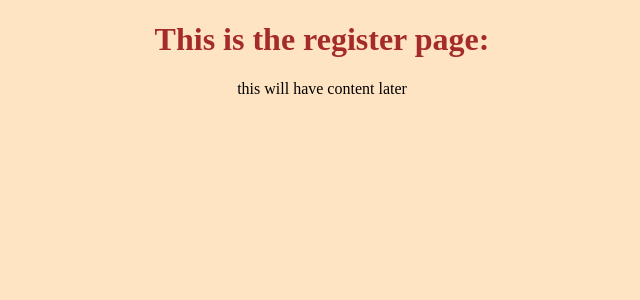
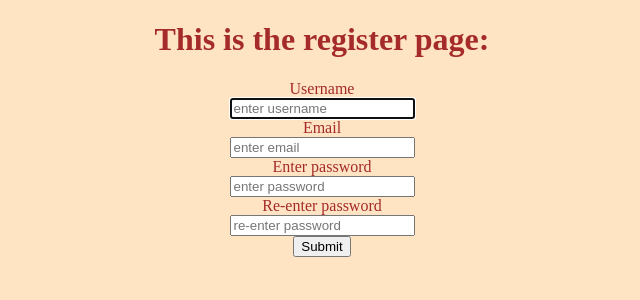
Before and after one commit to Starianne/MusicChatApp, a Django app: page /account/register/ in a window 1280 px wide. Shown: the part 34-334 px from the top of the page, without its empty margins (318-958 px from the left). Run offline with Django 5.2, Linux system fonts and the light colour scheme.

Commit message:
Set up login+register but email isnt getting saved, and spotify api doesnt like the redirect uri

```diff
--- /dev/null
+++ b/account/forms.py
@@ -0,0 +1,13 @@
+from django.contrib.auth.forms import UserCreationForm
+from django import forms
+from django.contrib.auth.models import User
+
+class CreateUserForm(UserCreationForm): #inherits usercreationform
+    username = forms.CharField(widget=forms.TextInput(attrs={"class":"input", "type":"text", "placeholder":"enter username"}), label="Username")
+    email = forms.EmailField(widget=forms.EmailInput(attrs={"class":"input", "type":"email", "placeholder":"enter email"}), label = "Email")
+    password1 = forms.CharField(widget=forms.PasswordInput(attrs={"class":"input", "type":"password", "placeholder":"enter password"}), label = "Enter password")
+    password2 = forms.CharField(widget=forms.PasswordInput(attrs={"class":"input", "type":"password", "placeholder":"re-enter password"}), label="Re-enter password")
+
+class Meta:
+    model = User
+    fields = ["username", "email", "password1", "password2"]
--- a/account/templates/account/register.html
+++ b/account/templates/account/register.html
@@ -6,5 +6,30 @@
 
 {% block content %}
     <h1> This is the register page:</h1>
-    <p> this will have content later</p>
+    <form method='POST' action="">
+        {% csrf_token %}
+    <div class='container'>
+        <div class='field'>
+            {{ form.username.label }}
+            <br>
+            {{ form.username }}
+        </div>
+        <div class='field'>
+            {{ form.email.label }}
+            <br>
+            {{ form.email }}
+        </div>
+        <div class='field'>
+            {{ form.password1.label }}
+            <br>
+            {{ form.password1 }}
+        </div>
+        <div class='field'>
+            {{ form.password2.label }}
+            <br>
+            {{ form.password2 }}
+        </div>
+        <input type="submit" name = "Create User">
+    </div>
+    </form>
 {% endblock %}
--- a/account/urls.py
+++ b/account/urls.py
@@ -3,7 +3,8 @@ from . import views
 
 urlpatterns = [
     path('', views.accountpage, name="account"),
-    path('register/', views.register, name="register"),
-    path('login/', views.login, name="login"),
-    path('callback/', views.callback, name="callback"),
+    path('register/', views.register_view, name="register"),
+    path('login/', views.login_view, name="login"),
+    path('callback/', views.callback_view, name="callback"),
+    path('spotifyapipage/', views.spotifyapipage_view, name="spotifyapipage"),
 ]
--- a/account/views.py
+++ b/account/views.py
@@ -1,5 +1,8 @@
-from django.shortcuts import render
+from django.shortcuts import render, redirect
 from django.http import HttpResponse
+from .forms import CreateUserForm
+from django.contrib import messages
+from django.contrib.auth import authenticate, login, logout
 
 
 #i think i put the spotify stuff here for now
@@ -15,14 +18,37 @@ from spotipy.oauth2 import SpotifyOAuth
 def accountpage(request):
     return render (request, "account/account.html")
 
-def register(request):
+def register_view(request):
+    form = CreateUserForm()
+    if request.method == 'POST':
+        form = CreateUserForm(request.POST)
+        if form.is_valid():
+            form.save()
+            user = form.cleaned_data.get('username')
+            messages.success(request, 'Account was created for ' + user)
+            return redirect('/account/login')
 
-    return render (request, "account/register.html")
+    context = {'form':form}
+    return render (request, "account/register.html", context)
 
-def login(request):
-    return render (request, "account/login.html")
+def login_view(request):
+    if request.method =='POST':
+        username = request.POST.get('username')
+        password = request.POST.get('password')
+        user = authenticate(request, username=username, password=password)
 
-def callback(request): #will use later
+        if user is not None:
+            login(request, user)
+            return redirect('/')
+        else:
+            messages.info(request, 'Username or Password is incorrect')
+    context = {}
+    return render (request, "account/login.html",context)
+
+def callback_view(request): #will use later
+    return HttpResponse(request, "Boo")
+
+def spotifyapipage_view(request):
     sp= spotipy.Spotify(
         auth_manager=SpotifyOAuth(
             client_id = os.getenv("CLIENT_ID"),
```
Also changed, not shown: account/templates/account/login.html (+8 -1 lines), account/templates/account/spotifyapipage.html (added), db.sqlite3.
